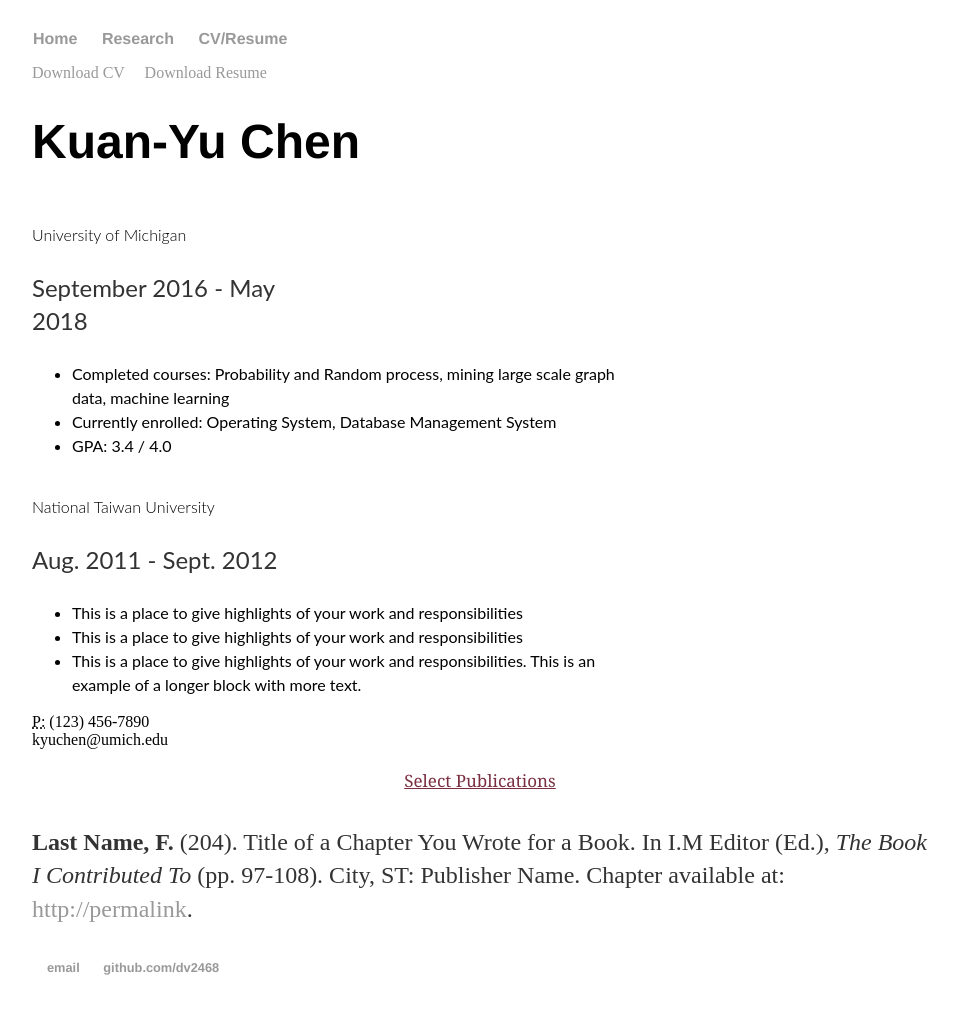
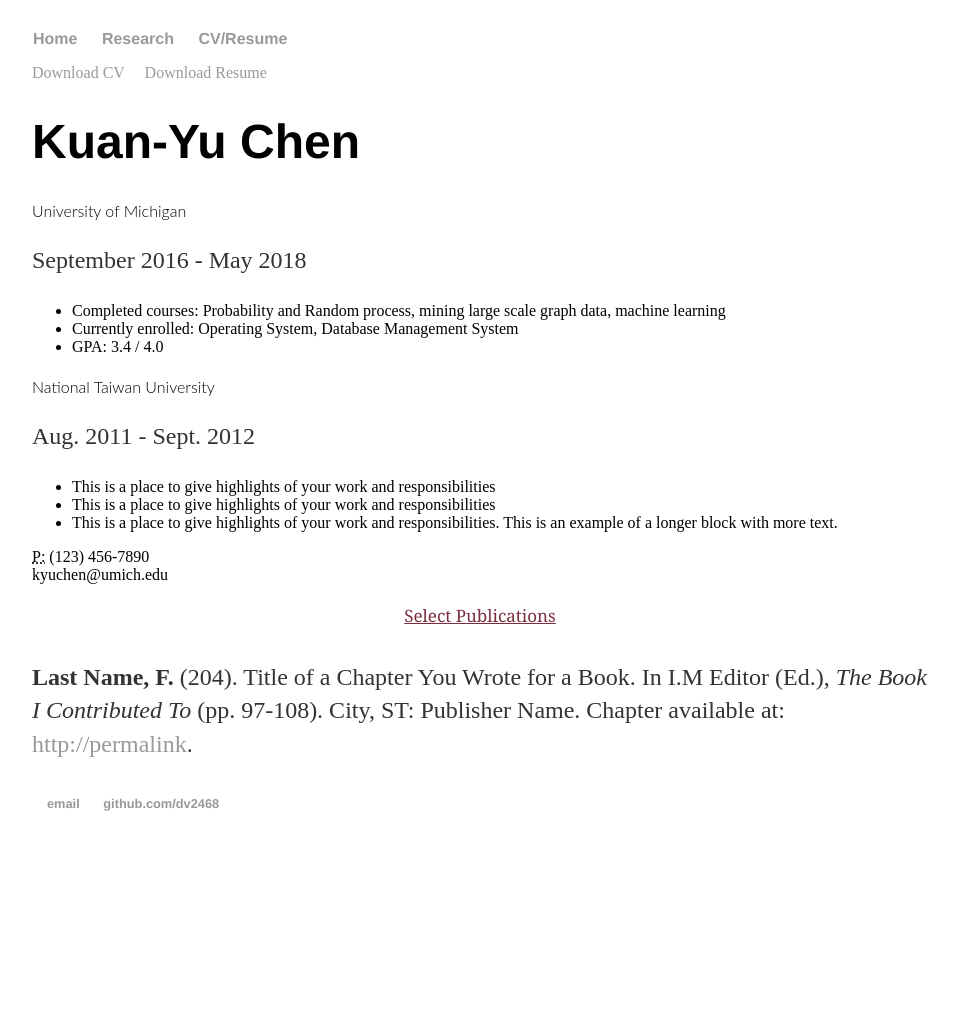
Before and after one commit to dv2468/dv2468.github.io, a Jekyll site: the page built from cv/index.html, in a window 1280 px wide. Shown: the whole page, without its empty margins (160-1118 px from the left). Built offline with Jekyll 4.4.1, drawn with Linux system fonts in a browser that asks for light colours; after the commit the page ends 900 px from its top, so only the background shows below that.

Commit message:
Update main.css

```diff
--- a/css/main.css
+++ b/css/main.css
@@ -1,7 +1,3 @@
-*, *:before, *:after {
-  -moz-box-sizing: border-box; -webkit-box-sizing: border-box; box-sizing: border-box;
-}
-
 body {
     margin: 30px auto;
     width: 70%;
@@ -39,66 +35,30 @@
 }
 
 #left-column {
-	width: 35%;;
+	width: 35%;
 	float:left;
 }
 
 #right-column {
-	width: 65%;;
+	width: 65%;
 	float:right;
 }
 
 #cv-link{
-word-spacing: 5px
+word-spacing: 5px;
 }
 
-
-
-.grid-2,
-.grid-4,{
-  float: left;
-  width:100%;
-  padding: 0 1%;
-  margin-left: auto;
-  margin-right: auto;
-}
-
-
-@media screen and (min-width: 40em) {
-  .grid-2 { width: 33.3333333%; }
-  .grid-4 { width: 66.6666666%; }
+.section{
+margin-bottom: 70px;
+text-align: justify;
 
 }
-
-.row {
-  clear: both;
-  margin-right: auto;
-  margin-left:  auto;
-
+.sec-left{
+float: left;
+font-weight: bold;
 }
-
-.row:before,
-.row:after {
-    content: " "; /* 1 */
-    display: table; /* 2 */
-}
-
-.row:after {
-    clear: both;
-}
-
-.education {
-  font-family: "Lato", sans-serif;
-  line-height: 1.5;
-  margin-bottom: 0;
-  text-align: left;
-  margin: 0 auto;
-}
-
-@media screen and (min-width: 40em) {
-  .education {
-    width: 100%;
-  }
+.sec-right{
+margin-left: 150px;
 }
 
 .sidebar {
```
